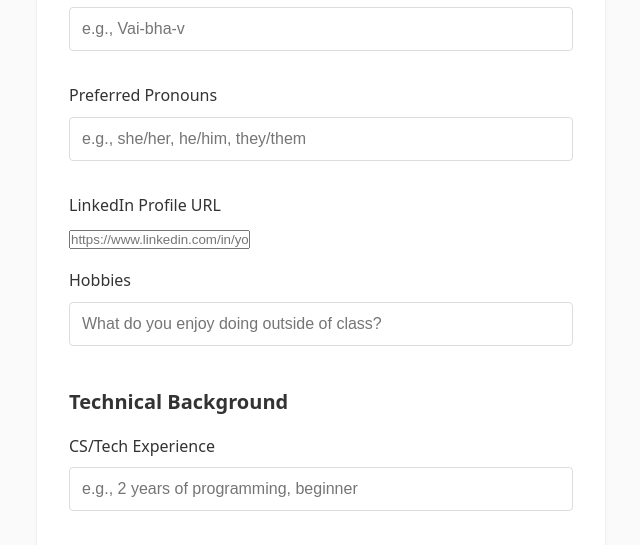
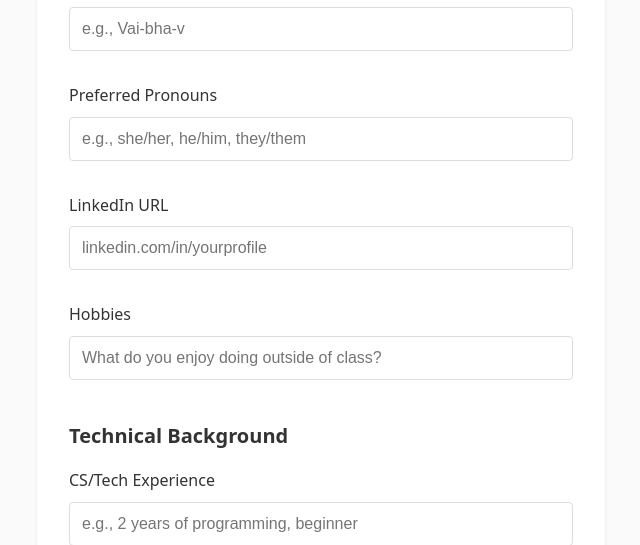
Before and after one commit to cyberdefendersprogram/classapp, a FastAPI app: template app/templates/me.html in a window 1280 px wide. Shown: the part 401-946 px from the top of the page, without its empty margins (319-959 px from the left). Run offline with FastAPI, Linux system fonts and the light colour scheme; the template is opened without the code that fills it, so the values that code supplies are empty.

Commit message:
Simplify LinkedIn input field
Change from URL type to plain text box with shorter placeholder.

Co-Authored-By: Claude Opus 4.5 <noreply@anthropic.com>

```diff
--- a/app/routers/onboarding.py
+++ b/app/routers/onboarding.py
@@ -41,9 +41,9 @@ ONBOARDING_FIELDS = [
     },
     {
         "key": "linkedin",
-        "label": "LinkedIn Profile URL",
-        "type": "url",
-        "placeholder": "https://www.linkedin.com/in/yourprofile",
+        "label": "LinkedIn URL",
+        "type": "text",
+        "placeholder": "linkedin.com/in/yourprofile",
         "help": "Optional. Share your professional profile.",
     },
     {
--- a/app/templates/me.html
+++ b/app/templates/me.html
@@ -41,8 +41,8 @@
         </div>
 
         <div class="mb-2">
-            <label for="linkedin">LinkedIn Profile URL</label>
-            <input type="url" id="linkedin" name="linkedin" value="{{ student.linkedin or '' }}" placeholder="https://www.linkedin.com/in/yourprofile">
+            <label for="linkedin">LinkedIn URL</label>
+            <input type="text" id="linkedin" name="linkedin" value="{{ student.linkedin or '' }}" placeholder="linkedin.com/in/yourprofile">
         </div>
 
         <div class="mb-2">
```
